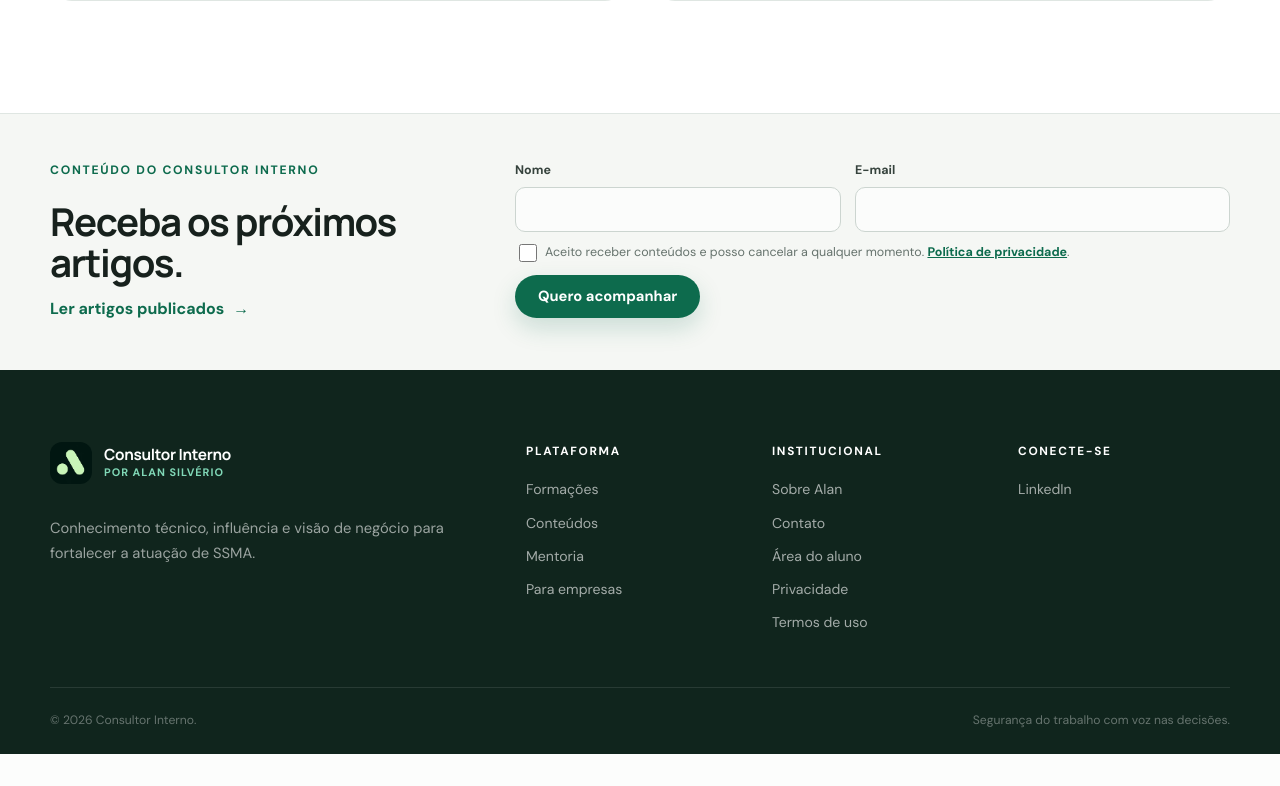
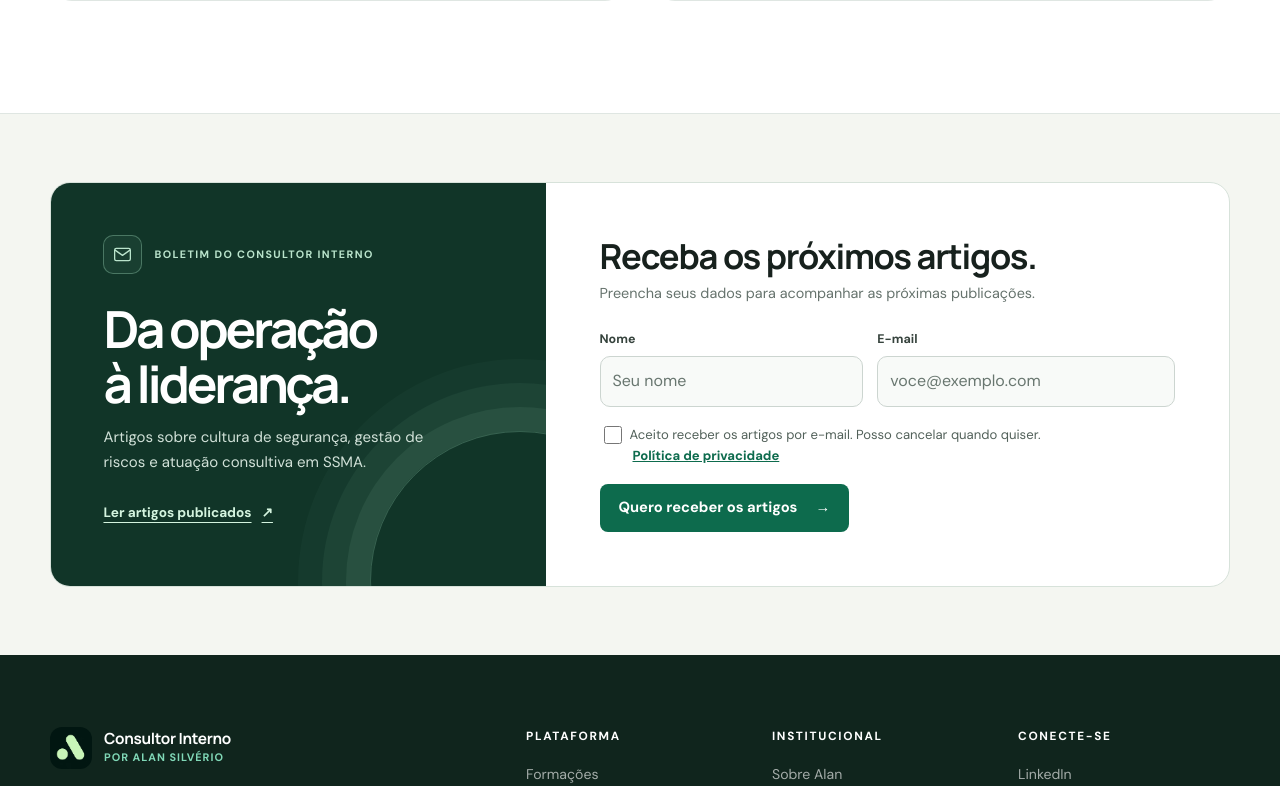
Before and after one commit to SamuelToyota/site_ssma, a Django app: page / in a window 1280 px wide. Shown: the part 4073-4859 px from the top of the page. Before the commit the page ends 4827 px from the top, so only its background shows below. Run offline with Django 5.2, Linux system fonts and the light colour scheme; data that the repository does not hold is empty.

Commit message:
Detalha a trilha e aprimora o formulário de inscrição

```diff
--- a/core/forms.py
+++ b/core/forms.py
@@ -140,6 +140,7 @@ class NewsletterLeadForm(HoneypotMixin, forms.ModelForm):
     consentimento = forms.BooleanField(
         required=True,
         label="Aceito receber conteúdos e posso cancelar a qualquer momento.",
+        error_messages={"required": "Marque a caixa para confirmar que quer receber os artigos."},
     )
 
     class Meta:
@@ -147,8 +148,8 @@ class NewsletterLeadForm(HoneypotMixin, forms.ModelForm):
         fields = ["nome", "email"]
         labels = {"nome": "Nome", "email": "E-mail"}
         widgets = {
-            "nome": forms.TextInput(attrs={"autocomplete": "name"}),
-            "email": forms.EmailInput(attrs={"autocomplete": "email"}),
+            "nome": forms.TextInput(attrs={"autocomplete": "name", "placeholder": "Seu nome"}),
+            "email": forms.EmailInput(attrs={"autocomplete": "email", "placeholder": "voce@exemplo.com"}),
         }
 
     def validate_unique(self):
--- a/static/css/style.css
+++ b/static/css/style.css
@@ -594,9 +594,6 @@ p { color: var(--muted); }
 .newsletter-card { padding: 42px; border: 1px solid var(--line); border-radius: var(--radius-md); background: #fff; box-shadow: var(--shadow-sm); }
 .newsletter-card h3 { margin-bottom: 14px; font-size: 2rem; }
 .newsletter-card > p { margin-bottom: 26px; font-size: .9rem; }
-.newsletter-form { display: grid; gap: 17px; }
-.newsletter-form .button { width: 100%; }
-.newsletter-success { padding: 12px 14px; color: var(--green-900); border: 1px solid #b9dfcf; border-radius: 9px; background: var(--green-50); }
 
 /* Trilha, método e fechamento do Consultor Interno. */
 .trilha-programa, .destaque-method, #ofertas-avulsas, #newsletter { scroll-margin-top: 84px; }
@@ -605,6 +602,7 @@ p { color: var(--muted); }
 .trilha-heading h2 { margin: 0; font-size: clamp(2.55rem,5vw,4.7rem); }
 .trilha-summary p { max-width: 420px; margin-bottom: 14px; }
 .trilha-summary strong { color: var(--green-800); font-size: .85rem; }
+.trilha-summary .trilha-ritmo { margin: 6px 0 0; font-size: .85rem; }
 .trilha-list { margin: 0; padding: 0; border-top: 1px solid #bdccc4; list-style: none; }
 .trilha-row { display: grid; grid-template-columns: 82px minmax(0,1fr) minmax(150px,.37fr); gap: clamp(18px,4vw,50px); padding: 28px 0; border-bottom: 1px solid #bdccc4; }
 .trilha-index, .trilha-deliverable { display: flex; align-items: flex-start; flex-direction: column; gap: 5px; }
@@ -619,6 +617,14 @@ p { color: var(--muted); }
 .trilha-syllabus summary { width: fit-content; padding: 8px 0; color: var(--green-700); cursor: pointer; font-size: .9rem; font-weight: 700; }
 .trilha-syllabus > div { margin-top: 6px; font-size: .9rem; }
 .trilha-syllabus p:last-child { margin-bottom: 0; }
+.trilha-course { min-width: 0; }
+.curriculum-table-wrap { max-width: 100%; overflow-x: auto; }
+.curriculum-table { width: 100%; min-width: 370px; border-collapse: collapse; font-size: .84rem; text-align: left; }
+.curriculum-table :is(th,td) { padding: 9px 10px; vertical-align: top; border-bottom: 1px solid var(--line); }
+.curriculum-table thead th { color: var(--green-900); background: var(--green-50); font-size: .75rem; }
+.curriculum-table tbody th { width: 52%; }
+.curriculum-table tbody th span { display: block; color: var(--muted); font-weight: 400; }
+.curriculum-materials { margin-top: 13px; }
 .trilha-next { display: flex; align-items: center; justify-content: space-between; gap: 18px; padding-top: 25px; }
 .trilha-next .button { flex-shrink: 0; }
 
@@ -646,16 +652,36 @@ p { color: var(--muted); }
 .destaque-detail .destaque-output { margin: 0; color: #eef6f0; }
 .destaque-output strong { display: block; margin-bottom: 3px; }
 
-.home-newsletter { padding: 42px 0 48px; border-top: 1px solid var(--line); background: #f5f7f4; }
-.home-newsletter-grid { display: grid; grid-template-columns: minmax(0,.75fr) minmax(0,1.25fr); gap: 36px; align-items: center; }
-.home-newsletter h2 { margin-bottom: 12px; font-size: clamp(1.65rem,3vw,2.5rem); }
-.home-newsletter .newsletter-form { grid-template-columns: minmax(0,1fr) minmax(0,1.15fr); gap: 10px 14px; }
-.home-newsletter .form-field input { min-height: 42px; padding: 8px 12px; }
-.home-newsletter .form-consent, .home-newsletter .errorlist { grid-column: 1 / -1; }
-.home-newsletter .newsletter-form .button { width: fit-content; min-height: 42px; }
+.home-newsletter { padding: clamp(32px,5.3vw,72px) 0; border-top: 1px solid var(--line); background: #f4f6f1; }
+.home-newsletter-grid { display: grid; overflow: hidden; grid-template-columns: minmax(0,.84fr) minmax(0,1.16fr); border: 1px solid #d7e2da; border-radius: 20px; background: #fff; }
+.newsletter-intro { position: relative; isolation: isolate; overflow: hidden; padding: clamp(28px,4.1vw,58px); color: #ecf5ee; background: #113528; }
+.newsletter-intro::after { position: absolute; z-index: -1; right: -124px; bottom: -145px; width: 298px; height: 298px; border: 1px solid #9ed7b846; border-radius: 50%; box-shadow: 0 0 0 24px #9ed7b815,0 0 0 48px #9ed7b80f,0 0 0 72px #9ed7b808; content: ""; pointer-events: none; }
+.newsletter-kicker { display: flex; align-items: center; gap: 12px; margin-bottom: 27px; color: #bae4cc; font-size: .67rem; font-weight: 800; letter-spacing: .13em; line-height: 1.45; text-transform: uppercase; }
+.newsletter-icon { display: grid; width: 39px; height: 39px; flex-shrink: 0; place-items: center; border: 1px solid #9ed7b85e; border-radius: 10px; background: #9ed7b810; }
+.newsletter-icon svg { width: 21px; height: 21px; }
+.newsletter-intro h2 { margin-bottom: 13px; color: #fff; font-size: clamp(2.25rem,4vw,3.55rem); letter-spacing: -.065em; }
+.newsletter-intro p { max-width: 32ch; margin-bottom: 19px; color: #d1e1d8; font-size: .94rem; }
+.newsletter-articles { display: inline-flex; min-height: 40px; align-items: center; gap: 10px; color: #d4f4df; font-size: .85rem; font-weight: 700; text-decoration: underline; text-underline-offset: 5px; }
+.newsletter-articles:hover { color: #fff; }
+.newsletter-signup { align-self: center; padding: clamp(24px,4.2vw,60px); }
+.newsletter-signup h3 { margin-bottom: 8px; font-size: clamp(1.55rem,2.7vw,2.22rem); }
+.newsletter-signup > p { margin-bottom: 23px; font-size: .9rem; }
+.newsletter-form { display: grid; gap: 17px; }
+.newsletter-fields { display: grid; grid-template-columns: minmax(0,1fr) minmax(0,1.13fr); gap: 14px; }
+.newsletter-fields .form-field { align-content: start; }
+.newsletter-fields input { min-height: 50px; padding: 11px 12px; background: #f8faf8; }
+.newsletter-fields input::placeholder { color: #68766f; }
+.newsletter-form .form-consent { align-items: start; color: #52615a; font-size: .82rem; }
+.newsletter-form .form-consent label { cursor: pointer; }
+.newsletter-form .form-consent a { display: inline-block; margin-left: 3px; }
+.newsletter-form .errorlist { margin: 0; padding: 0; color: #7d2b25; font-size: .8rem; list-style: none; }
+.newsletter-form .form-field input[aria-invalid="true"] { border-color: #b35b50; }
+.newsletter-form .button { justify-content: space-between; gap: 18px; width: fit-content; min-height: 48px; padding-inline: 18px; border-radius: 8px; box-shadow: none; }
+.newsletter-success { margin-top: 18px; padding: 16px 18px; color: var(--green-900); border: 1px solid #b9dfcf; border-radius: 9px; background: var(--green-50); }
+.newsletter-success p { margin: 4px 0 0; }
 
 @media (max-width: 850px) {
-    .trilha-heading, .destaque-grid, .home-newsletter-grid { grid-template-columns: 1fr; gap: 24px; }
+    .trilha-heading, .destaque-grid { grid-template-columns: 1fr; gap: 24px; }
     .trilha-heading h2 br { display: none; }
     .trilha-summary p { max-width: 620px; }
 }
@@ -665,8 +691,15 @@ p { color: var(--muted); }
     .trilha-next { align-items: flex-start; flex-direction: column; }
     .destaque-detail { padding-left: 20px; }
 }
-@media (max-width: 420px) {
-    .home-newsletter .newsletter-form { grid-template-columns: 1fr; }
+@media (max-width: 730px) {
+    .home-newsletter-grid { grid-template-columns: 1fr; }
+    .newsletter-intro h2 br { display: none; }
+    .newsletter-kicker { margin-bottom: 16px; }
+    .newsletter-intro p { max-width: 44ch; margin-bottom: 8px; }
+}
+@media (max-width: 510px) {
+    .newsletter-fields { grid-template-columns: 1fr; }
+    .newsletter-form .button { width: 100%; }
 }
 
 @media (max-width: 980px) {
--- a/templates/base.html
+++ b/templates/base.html
@@ -27,7 +27,7 @@
     <link rel="preconnect" href="https://fonts.googleapis.com">
     <link rel="preconnect" href="https://fonts.gstatic.com" crossorigin>
     <link href="https://fonts.googleapis.com/css2?family=DM+Sans:wght@400;500;600;700&family=Manrope:wght@500;600;700;800&display=swap" rel="stylesheet">
-    <link rel="stylesheet" href="{% static 'css/style.css' %}?v=20261112">
+    <link rel="stylesheet" href="{% static 'css/style.css' %}?v=20261115">
 
     <script type="application/ld+json">
     {
--- /dev/null
+++ b/templates/components/inscricao_boletim.html
@@ -0,0 +1,64 @@
+<section class="home-newsletter" id="newsletter" aria-labelledby="newsletter-title">
+    <div class="container home-newsletter-grid">
+        <div class="newsletter-intro">
+            <div class="newsletter-kicker">
+                <span class="newsletter-icon" aria-hidden="true">
+                    <svg viewBox="0 0 24 24" fill="none" stroke="currentColor" stroke-width="1.5" stroke-linecap="round" stroke-linejoin="round"><rect x="3" y="5" width="18" height="14" rx="2"/><path d="m3.5 7 8.5 6 8.5-6"/></svg>
+                </span>
+                <span>Boletim do Consultor Interno</span>
+            </div>
+            <h2 id="newsletter-title">Da operação<br> à liderança.</h2>
+            <p>Artigos sobre cultura de segurança, gestão de riscos e atuação consultiva em SSMA.</p>
+            <a href="{% url 'conteudos' %}" class="newsletter-articles">Ler artigos publicados <span aria-hidden="true">↗</span></a>
+        </div>
+
+        <div class="newsletter-signup">
+            <h3 id="newsletter-form-title">Receba os próximos artigos.</h3>
+            {% if request.GET.newsletter == 'ok' and not newsletter_form.is_bound %}
+            <div class="newsletter-success" role="status">
+                <strong>Inscrição confirmada!</strong>
+                <p>Você vai receber os próximos artigos no seu e-mail.</p>
+            </div>
+            {% else %}
+            <p>Preencha seus dados para acompanhar as próximas publicações.</p>
+            <form method="post" action="{% url 'home' %}#newsletter" class="newsletter-form" aria-labelledby="newsletter-form-title" data-loading novalidate>
+                {% csrf_token %}
+                <input type="hidden" name="form_type" value="newsletter">
+                <div class="honeypot" aria-hidden="true">{{ newsletter_form.website }}</div>
+                {% if newsletter_form.errors %}
+                <div class="form-alert" role="alert">
+                    {% if newsletter_form.non_field_errors or newsletter_form.website.errors %}
+                    Não foi possível concluir a inscrição. Revise os dados e tente novamente.
+                    {% else %}
+                    Revise os campos indicados abaixo.
+                    {% endif %}
+                </div>
+                {% endif %}
+                <div class="newsletter-fields">
+                    <div class="form-field">
+                        <label for="{{ newsletter_form.nome.id_for_label }}">Nome</label>
+                        {{ newsletter_form.nome }}
+                        {{ newsletter_form.nome.errors }}
+                    </div>
+                    <div class="form-field">
+                        <label for="{{ newsletter_form.email.id_for_label }}">E-mail</label>
+                        {{ newsletter_form.email }}
+                        {{ newsletter_form.email.errors }}
+                    </div>
+                </div>
+                <div class="form-consent">
+                    {{ newsletter_form.consentimento }}
+                    <div>
+                        <label for="{{ newsletter_form.consentimento.id_for_label }}">Aceito receber os artigos por e-mail. Posso cancelar quando quiser.</label>
+                        <a href="{% url 'privacidade' %}">Política de privacidade</a>
+                        {{ newsletter_form.consentimento.errors }}
+                    </div>
+                </div>
+                <button type="submit" class="button button-primary" data-analytics="inscricao_newsletter">
+                    Quero receber os artigos <span aria-hidden="true">→</span>
+                </button>
+            </form>
+            {% endif %}
+        </div>
+    </div>
+</section>
--- a/templates/components/trilha_programa.html
+++ b/templates/components/trilha_programa.html
@@ -6,8 +6,9 @@
                 <h2 id="trilha-title">Três cursos.<br> Um projeto real.</h2>
             </div>
             <div class="trilha-summary">
-                <p>Traga uma demanda de SSMA, ESG ou Sustentabilidade da sua rotina. Você sai do diagnóstico, desenha uma intervenção e pratica como defendê-la perante a liderança.</p>
+                <p>Traga uma demanda real de SSMA, ESG ou Sustentabilidade. Você combina a entrega com o gestor, investiga as causas e pratica como defender a solução perante a liderança.</p>
                 <strong>48 horas em 12 semanas</strong>
+                {% if show_syllabus %}<p class="trilha-ritmo">Cerca de 4 horas por semana de aulas e práticas, além da aplicação no seu projeto.</p>{% endif %}
             </div>
         </div>
         <ol class="trilha-list">
@@ -21,7 +22,10 @@
                     {% if show_syllabus %}
                     <details class="trilha-syllabus">
                         <summary>Ver módulos e materiais</summary>
-                        <div>{{ course.syllabus|linebreaks }}</div>
+                        <div>
+                            <p>{{ course.schedule }}</p>
+                            {% include 'components/trilha_modulos.html' %}
+                        </div>
                     </details>
                     {% endif %}
                 </div>
@@ -31,8 +35,8 @@
         </ol>
         <div class="trilha-next">
             {% if show_syllabus %}
-            <p>Quer saber sobre próximas turmas e condições?</p>
-            <a href="{% url 'contato' %}" class="button button-primary">Conversar sobre a trilha</a>
+            <p>Consulte a equipe sobre próximas turmas, valores e condições de inscrição.</p>
+            <a href="{% url 'contato' %}?interesse=formacao" class="button button-primary">Conversar sobre a trilha</a>
             {% else %}
             <p>As três etapas acompanham o mesmo projeto, do primeiro diagnóstico à apresentação final.</p>
             <a href="{% url 'cursos' %}#trilha" class="button button-primary">Ver programa completo</a>
--- a/templates/home.html
+++ b/templates/home.html
@@ -59,28 +59,6 @@
 </section>
 {% endif %}
 
-<section class="home-newsletter" id="newsletter" aria-labelledby="newsletter-title">
-    <div class="container home-newsletter-grid">
-        <div>
-            <span class="eyebrow">Conteúdo do Consultor Interno</span>
-            <h2 id="newsletter-title">Receba os próximos artigos.</h2>
-            <a href="{% url 'conteudos' %}" class="text-link">Ler artigos publicados <span aria-hidden="true">→</span></a>
-        </div>
-        <div>
-            {% if request.GET.newsletter == 'ok' %}
-            <p class="newsletter-success" role="status">Inscrição recebida. Obrigado por acompanhar o Consultor Interno.</p>
-            {% endif %}
-            <form method="post" class="newsletter-form" data-loading novalidate>
-                {% csrf_token %}<input type="hidden" name="form_type" value="newsletter">
-                <div class="honeypot" aria-hidden="true">{{ newsletter_form.website }}</div>
-                <div class="form-field"><label for="{{ newsletter_form.nome.id_for_label }}">Nome</label>{{ newsletter_form.nome }}{% for error in newsletter_form.nome.errors %}<small class="field-error">{{ error }}</small>{% endfor %}</div>
-                <div class="form-field"><label for="{{ newsletter_form.email.id_for_label }}">E-mail</label>{{ newsletter_form.email }}{% for error in newsletter_form.email.errors %}<small class="field-error">{{ error }}</small>{% endfor %}</div>
-                <div class="form-consent">{{ newsletter_form.consentimento }}<label for="{{ newsletter_form.consentimento.id_for_label }}">Aceito receber conteúdos e posso cancelar a qualquer momento. <a href="{% url 'privacidade' %}">Política de privacidade</a>.</label>{% for error in newsletter_form.consentimento.errors %}<small class="field-error">{{ error }}</small>{% endfor %}</div>
-                {{ newsletter_form.non_field_errors }}
-                <button type="submit" class="button button-primary" data-analytics="inscricao_newsletter">Quero acompanhar</button>
-            </form>
-        </div>
-    </div>
-</section>
+{% include 'components/inscricao_boletim.html' %}
 
 {% endblock %}
```
Also changed, not shown: core/tests.py (+30 -14 lines), core/trilha.py (+52 -23 lines), templates/components/trilha_modulos.html (added, +15 -0 lines).
